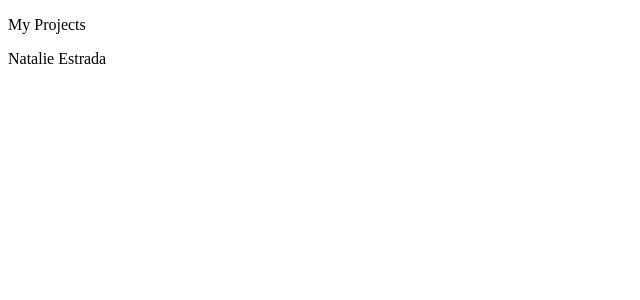
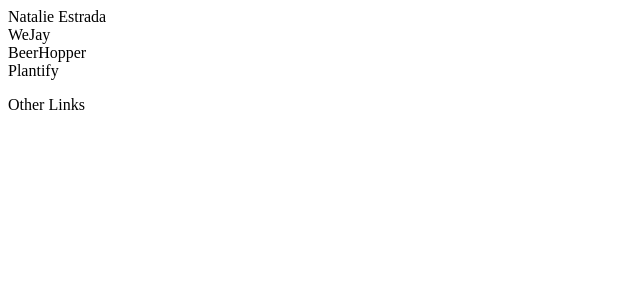
Before and after one commit to nmestrada/portfolio-nextjs, a Next.js app: page / in a window 1280 px wide. Shown: the top 300 px of the page, without its empty margins (0-640 px from the left). Built offline with nearby package versions, Linux system fonts and the light colour scheme.

Commit message:
added projects api data

```diff
--- a/package.json
+++ b/package.json
@@ -8,6 +8,7 @@
     "start": "next start"
   },
   "dependencies": {
+    "axios": "^0.19.2",
     "next": "9.4.4",
     "react": "16.13.1",
     "react-dom": "16.13.1",
--- /dev/null
+++ b/pages/api/projects.js
@@ -0,0 +1,23 @@
+export default (req, res) => {
+    res.statusCode = 200
+    res.json([
+        {
+            title: "WeJay",
+            description: 'A mobile application',
+            techStack: ['React Native','Redux','Expo SDK', 'Google Firebase', 'Spotify API', 'Node.js'],
+            images:[],
+        },
+        {
+            title: 'BeerHopper',
+            description: 'An e-commerce site',
+            techStack:['React', 'Redux', 'Express', 'Postgres', 'Sequelize ORM', 'Node.js', 'Heroku CLI', 'OAuth', 'Passport.js'],
+            images: []
+        },
+        {
+            title: 'Plantify',
+            description: 'A mobile application to identify plants',
+            techStack: ['React Native', 'Node.js','Expo SDK', 'Google Firebase', 'Clarifai API'],
+            images: []
+        }
+    ])
+  }
--- a/pages/index.js
+++ b/pages/index.js
@@ -1,6 +1,16 @@
 import Head from 'next/head'
+import axios from 'axios'
+import {useState, useEffect} from 'react'
 
 export default function Home() {
+  const [projects, setProjects] = useState([])
+  useEffect(()=>{
+    axios.get('/api/projects')
+    .then( res => {
+        setProjects(res.data)
+    })
+    .catch(err => console.log(err.message))
+  },[])
   return (
     <div className="container">
       <Head>
@@ -8,11 +18,18 @@
       </Head>
 
       <main>
-        <p>My Projects</p>
+        <div className="hero">
+            Natalie Estrada
+        </div>
+        <div className="projects">
+            {
+                projects.map(project => <div key={project.title}>{project.title}</div>)
+            }
+        </div>
       </main>
 
       <footer>
-        <p>Natalie Estrada </p>
+        <p>Other Links</p>
       </footer>
     </div>
   )
--- a/styles/index.css
+++ b/styles/index.css
@@ -26,7 +26,10 @@
   justify-content: center;
   align-items: center;
 }
+.hero {
+    height: 50vh;
 
+}
 footer {
   width: 100%;
   height: 100px;
```
Also changed, not shown: 1 other file (tests, documents, lock files or other folders).
